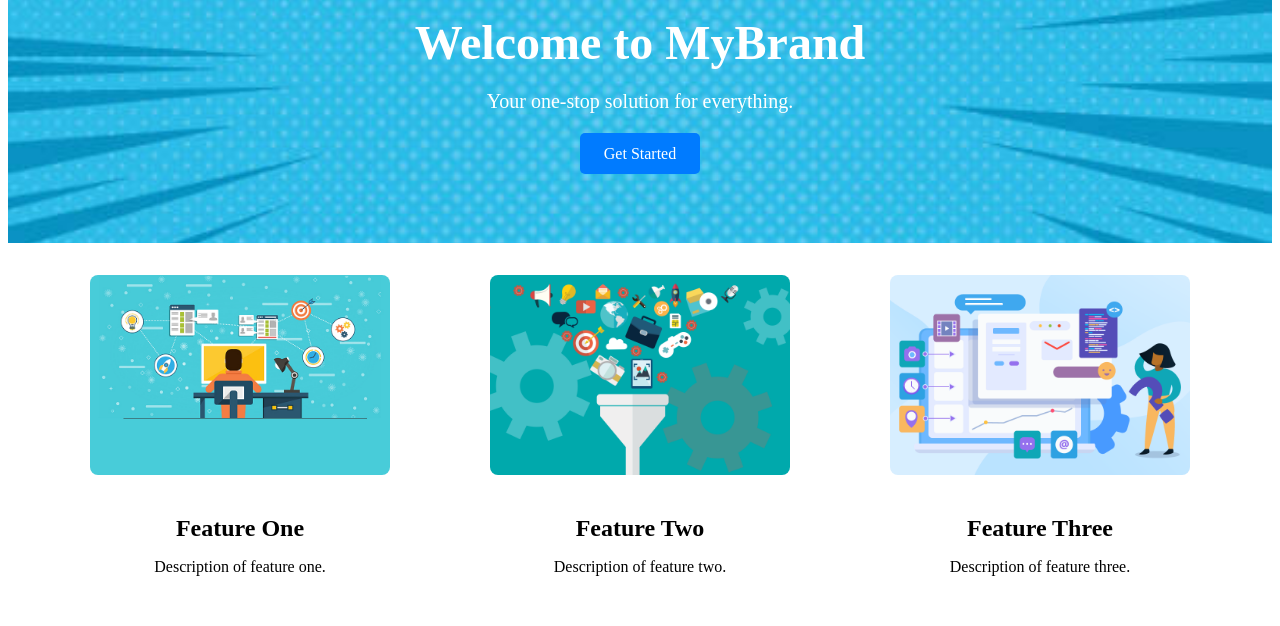
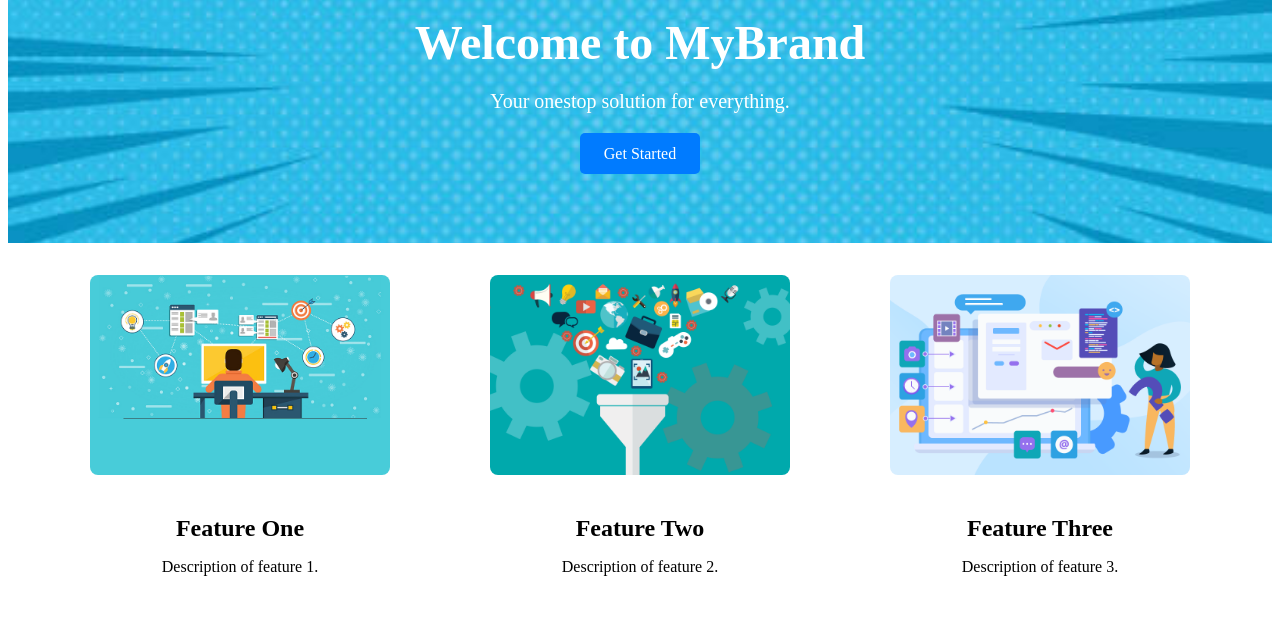
Before and after one commit to anjani-nextsavy/test-angular, an Angular app: page / in a window 1280 px wide. Shown: the part 195-821 px from the top of the page. Built offline with nearby package versions, Linux system fonts and the light colour scheme.

Commit message:
small changes

```diff
--- a/src/app/app.component.html
+++ b/src/app/app.component.html
@@ -13,7 +13,7 @@
 
 <section class="hero">
   <h1>Welcome to MyBrand</h1>
-  <p>Your one-stop solution for everything.</p>
+  <p>Your onestop solution for everything.</p>
   <a href="#contact" class="cta-button">Get Started</a>
 </section>
 
@@ -21,17 +21,17 @@
   <div class="feature">
     <img src="assets/feature-1.jpg" alt="Feature One">
     <h2>Feature One</h2>
-    <p>Description of feature one.</p>
+    <p>Description of feature 1.</p>
   </div>
   <div class="feature">
     <img src="assets/feature-2.png" alt="Feature Two">
     <h2>Feature Two</h2>
-    <p>Description of feature two.</p>
+    <p>Description of feature 2.</p>
   </div>
   <div class="feature">
     <img src="assets/feature-3.png" alt="Feature Three">
     <h2>Feature Three</h2>
-    <p>Description of feature three.</p>
+    <p>Description of feature 3.</p>
   </div>
 </section>
 
```
